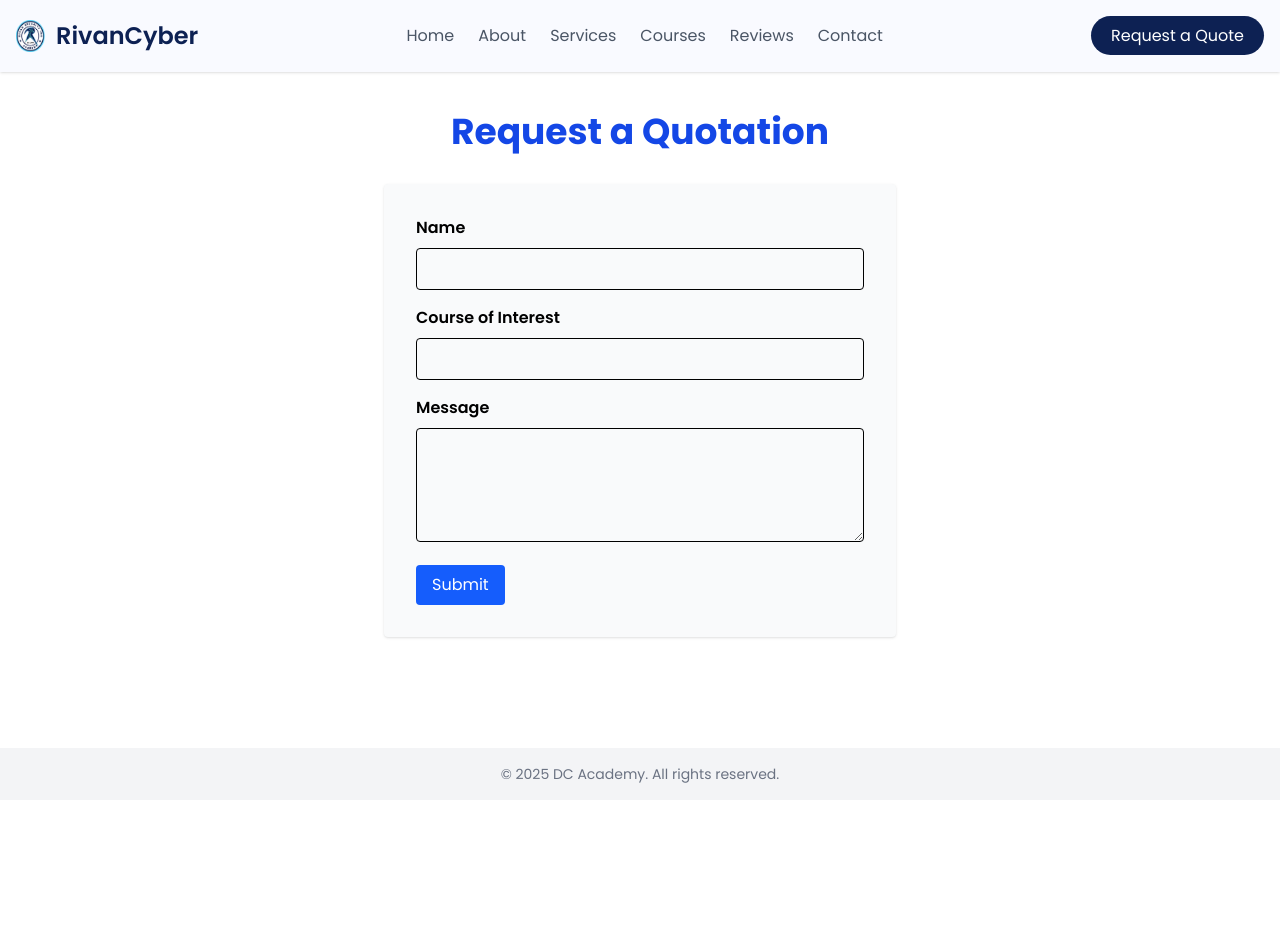
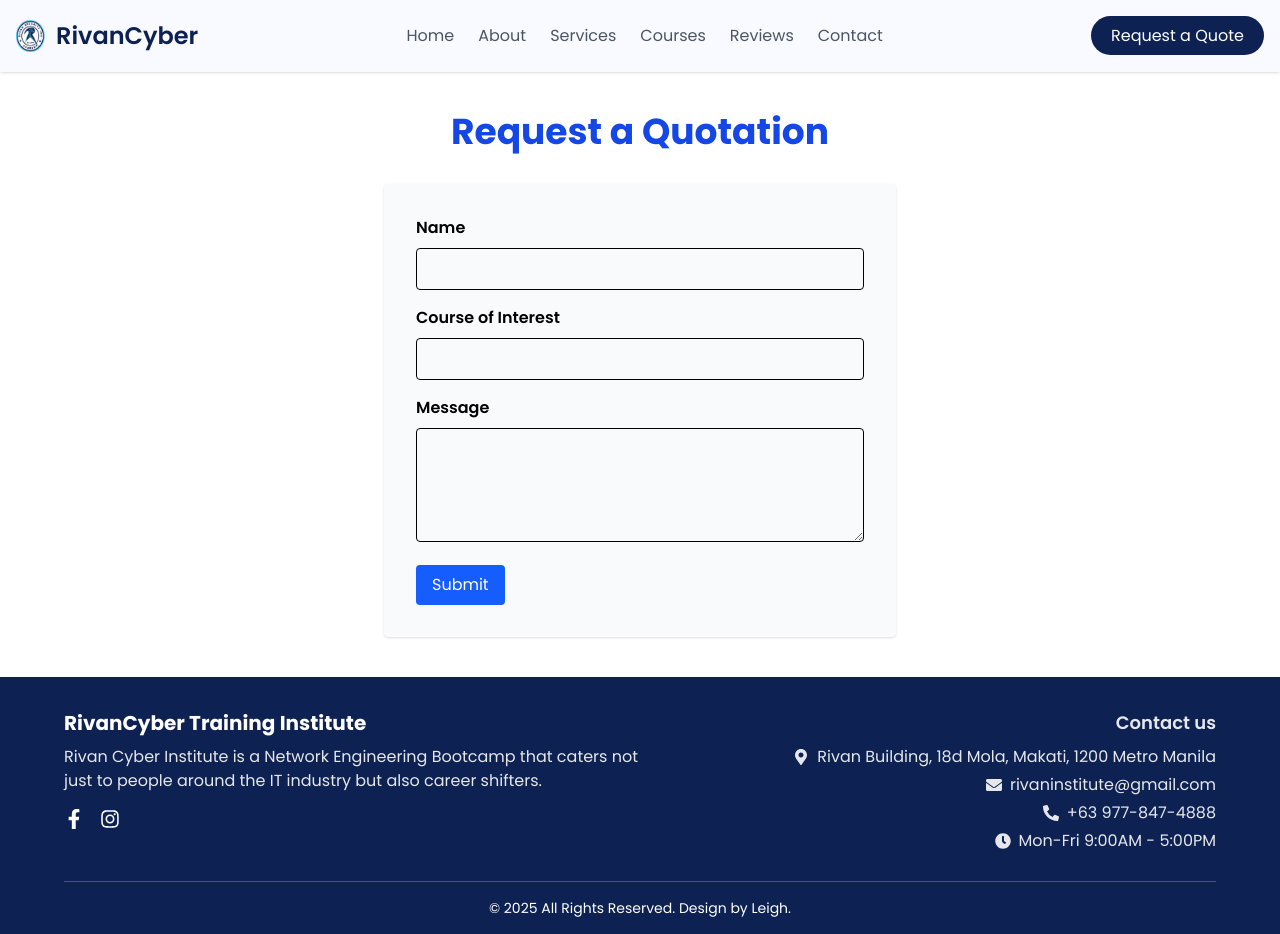
Before and after one commit to JemsProg/rivan_practice_web, a React (Vite) app in the folder frontend/: page /quotation in a window 1280 px wide. Before the commit the page ends 800 px from the top, so only its background shows below. Built offline with nearby package versions, Linux system fonts and the light colour scheme.

Commit message:
set initial design to footer

```diff
--- a/frontend/src/components/Footer.jsx
+++ b/frontend/src/components/Footer.jsx
@@ -1,12 +1,86 @@
 import React from 'react'
+import {
+  FaFacebookF,
+  FaInstagram,
+  FaMapMarkerAlt,
+  FaEnvelope,
+  FaPhoneAlt,
+  FaClock
+} from 'react-icons/fa'
 
 const Footer = () => {
   return (
-    <footer className="bg-gray-100 py-4 mt-8">
-      <div className="container mx-auto text-center">
-        <p className="text-sm text-gray-500">
-          &copy; {new Date().getFullYear()} DC Academy. All rights reserved.
-        </p>
+    <footer className="bg-[#0D2153] text-white pt-8 pb-4 px-4">
+      <div className="container mx-auto max-w-6xl">
+        <div className="flex flex-col md:flex-row justify-between items-start">
+          {/* Left side: Institute Info + Social Icons */}
+          <div className="md:w-1/2 mb-6 md:mb-0">
+            <h2 className="text-xl font-bold mb-2">
+              RivanCyber Training Institute
+            </h2>
+            <p className="text-gray-200 mb-4">
+              Rivan Cyber Institute is a Network Engineering Bootcamp that caters
+              not just to people around the IT industry but also career shifters.
+            </p>
+
+            {/* Social Icons */}
+            <div className="flex space-x-4">
+              <a
+                href="https://facebook.com"
+                target="_blank"
+                rel="noreferrer"
+                className="text-white hover:text-blue-400 transition"
+              >
+                <FaFacebookF size={20} />
+              </a>
+              <a
+                href="https://instagram.com"
+                target="_blank"
+                rel="noreferrer"
+                className="text-white hover:text-blue-400 transition"
+              >
+                <FaInstagram size={20} />
+              </a>
+            </div>
+          </div>
+
+          {/* Right side: Contact Info */}
+          <div className="md:w-1/2 flex flex-col items-start md:items-end text-gray-200">
+            <h2 className="text-lg font-semibold mb-2">Contact us</h2>
+
+            <p className="flex items-center mb-1">
+              <FaMapMarkerAlt className="mr-2" />
+              Rivan Building, 18d Mola, Makati, 1200 Metro Manila
+            </p>
+            <p className="flex items-center mb-1">
+              <FaEnvelope className="mr-2" />
+              <a
+                href="mailto:rivaninstitute@gmail.com"
+                className="hover:text-blue-400 transition"
+              >
+                rivaninstitute@gmail.com
+              </a>
+            </p>
+            <p className="flex items-center mb-1">
+              <FaPhoneAlt className="mr-2" />
+              <a
+                href="tel:+639778474888"
+                className="hover:text-blue-400 transition"
+              >
+                +63 977-847-4888
+              </a>
+            </p>
+            <p className="flex items-center mb-1">
+              <FaClock className="mr-2" />
+              Mon-Fri 9:00AM - 5:00PM
+            </p>
+          </div>
+        </div>
+
+        {/* Bottom Row */}
+        <div className="mt-6 border-t border-gray-600 pt-4 text-center text-sm">
+          © 2025 All Rights Reserved. Design by Leigh.
+        </div>
       </div>
     </footer>
   )
```
